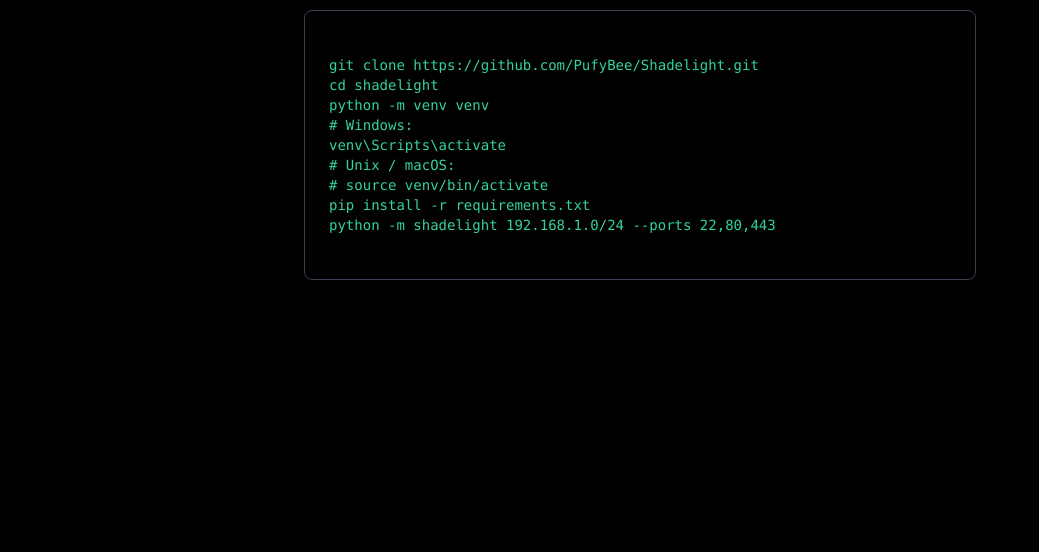
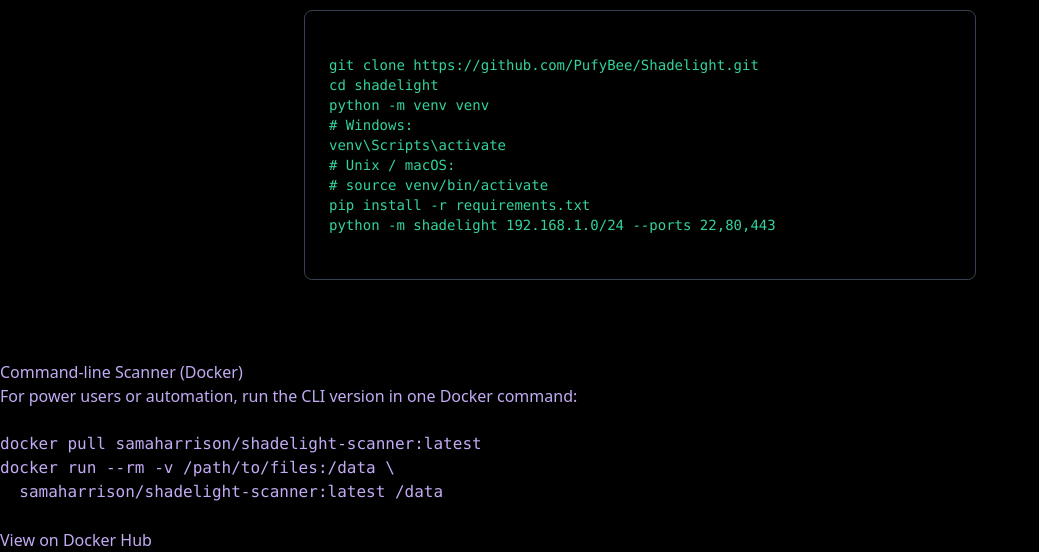
Before and after one commit to PufyBee/ShadelightSite, a plain HTML site: page index.html in a window 1280 px wide. Shown: the part 1121-1673 px from the top of the page, without its empty margins (0-1039 px from the left). Before the commit the page ends 1481 px from the top, so only its background shows below. Drawn offline with nearby package versions, Linux system fonts and the light colour scheme; no server answers.

Commit message:
Added Docker Section to website

```diff
--- a/index.html
+++ b/index.html
@@ -114,6 +114,20 @@ python -m shadelight 192.168.1.0/24 --ports 22,80,443
       </div>
     </section>
 
+    <section id="docker-cli">
+  <h3>Command-line Scanner (Docker)</h3>
+  <p>For power users or automation, run the CLI version in one Docker command:</p>
+  <pre><code>
+docker pull samaharrison/shadelight-scanner:latest
+docker run --rm -v /path/to/files:/data \
+  samaharrison/shadelight-scanner:latest /data
+  </code></pre>
+  <p>
+    <a href="https://hub.docker.com/r/samaharrison/shadelight-scanner" target="_blank">
+      View on Docker Hub
+    </a>
+  </p>
+</section>
     <script>
   // Fallback if we don’t have a checksum for a given asset
   const FALLBACK_CHECKSUM = "SHA256: 10f87fe81cf5be1c50099002d8c34e0d45467653f9a92fa28901ef1e1b9e5ca9";
```
